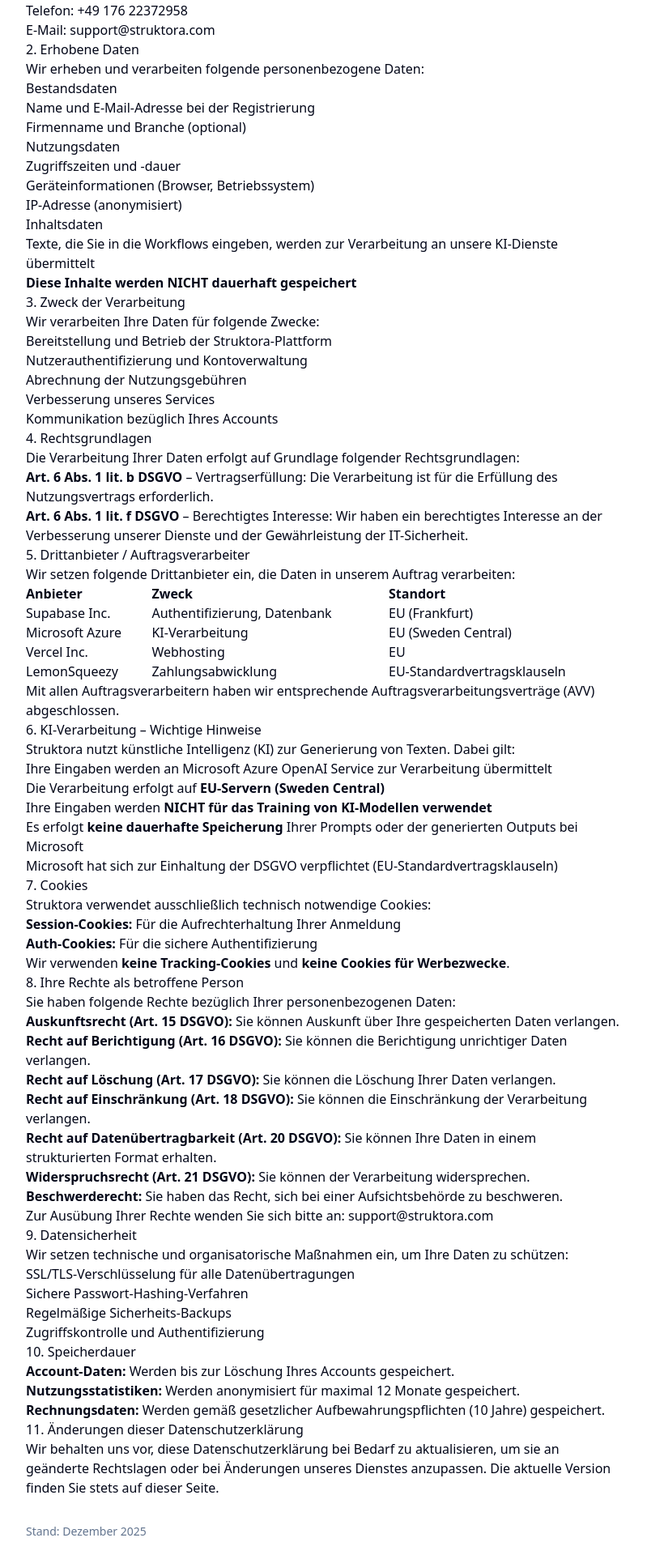
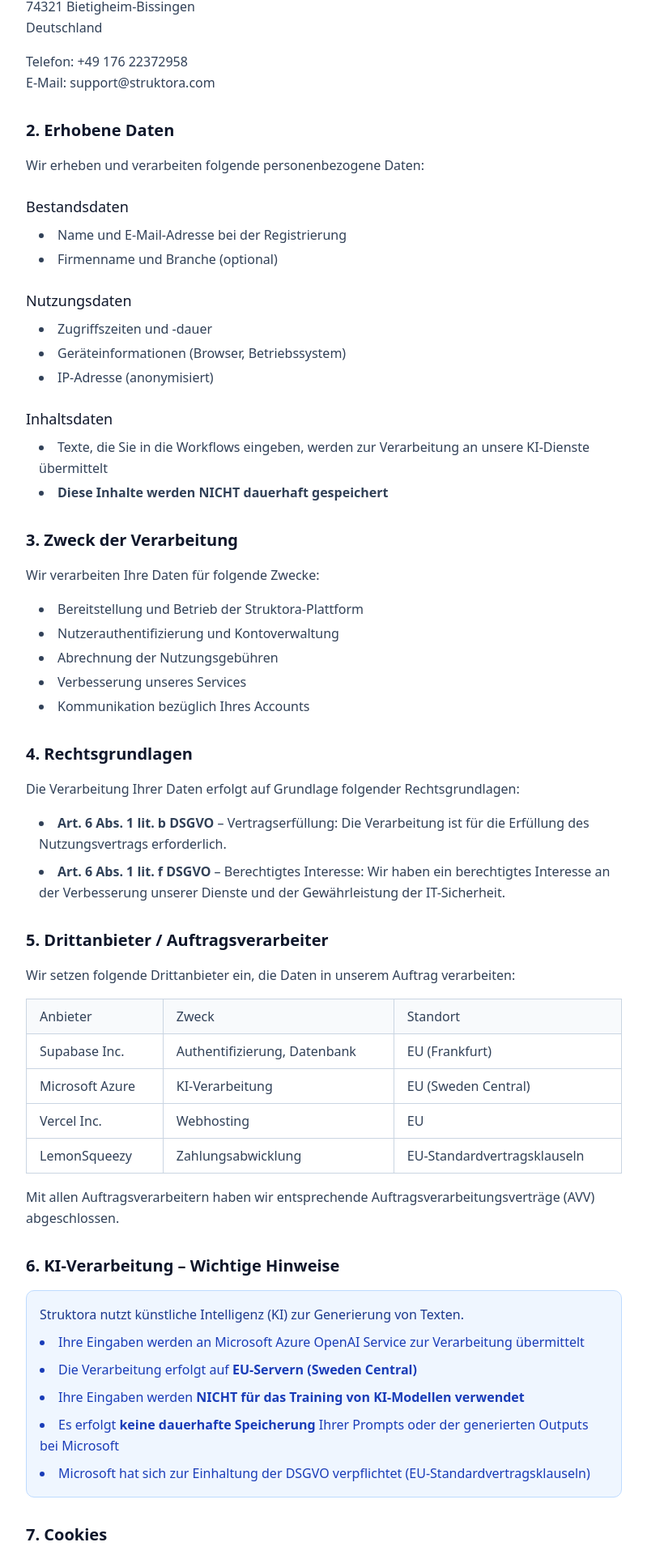
Before and after one commit to berndgalter-lab/struktora, a Next.js app: page /datenschutz in a window 1280 px wide. Shown: the part 359-2279 px from the top of the page at 81% size, without its empty margins (240-1039 px from the left). Built offline with nearby package versions, Linux system fonts and the light colour scheme.

Commit message:
fix: legal documents

```diff
--- a/package.json
+++ b/package.json
@@ -18,6 +18,7 @@
     "@radix-ui/react-slot": "^1.2.4",
     "@supabase/ssr": "^0.8.0",
     "@supabase/supabase-js": "^2.89.0",
+    "@tailwindcss/typography": "^0.5.19",
     "@vercel/analytics": "^1.6.1",
     "class-variance-authority": "^0.7.1",
     "clsx": "^2.1.1",
--- a/src/app/(marketing)/datenschutz/page.tsx
+++ b/src/app/(marketing)/datenschutz/page.tsx
@@ -17,12 +17,15 @@
           Datenschutzerklärung
         </h1>
 
-        <div className="prose prose-slate max-w-none">
-          <h2>1. Verantwortlicher</h2>
+        <div className="space-y-8 text-slate-700 leading-relaxed">
+          <section>
+            <h2 className="mb-4 text-xl font-semibold text-slate-900">
+              1. Verantwortlicher
+            </h2>
             <p>
               Verantwortlicher im Sinne der Datenschutz-Grundverordnung (DSGVO):
             </p>
-          <p>
+            <p className="mt-4">
               BG Online Media (haftungsbeschränkt)
               <br />
               Grünwiesenstraße 33
@@ -31,27 +34,40 @@
               <br />
               Deutschland
             </p>
-          <p>
+            <p className="mt-4">
               Telefon: +49 176 22372958
               <br />
               E-Mail: support@struktora.com
             </p>
+          </section>
 
-          <h2>2. Erhobene Daten</h2>
+          <section>
+            <h2 className="mb-4 text-xl font-semibold text-slate-900">
+              2. Erhobene Daten
+            </h2>
             <p>Wir erheben und verarbeiten folgende personenbezogene Daten:</p>
-          <h3>Bestandsdaten</h3>
-          <ul>
+
+            <h3 className="mt-6 mb-2 text-lg font-medium text-slate-900">
+              Bestandsdaten
+            </h3>
+            <ul className="list-disc list-inside space-y-1 ml-4">
               <li>Name und E-Mail-Adresse bei der Registrierung</li>
               <li>Firmenname und Branche (optional)</li>
             </ul>
-          <h3>Nutzungsdaten</h3>
-          <ul>
+
+            <h3 className="mt-6 mb-2 text-lg font-medium text-slate-900">
+              Nutzungsdaten
+            </h3>
+            <ul className="list-disc list-inside space-y-1 ml-4">
               <li>Zugriffszeiten und -dauer</li>
               <li>Geräteinformationen (Browser, Betriebssystem)</li>
               <li>IP-Adresse (anonymisiert)</li>
             </ul>
-          <h3>Inhaltsdaten</h3>
-          <ul>
+
+            <h3 className="mt-6 mb-2 text-lg font-medium text-slate-900">
+              Inhaltsdaten
+            </h3>
+            <ul className="list-disc list-inside space-y-1 ml-4">
               <li>
                 Texte, die Sie in die Workflows eingeben, werden zur Verarbeitung
                 an unsere KI-Dienste übermittelt
@@ -62,23 +78,31 @@
                 </strong>
               </li>
             </ul>
+          </section>
 
-          <h2>3. Zweck der Verarbeitung</h2>
+          <section>
+            <h2 className="mb-4 text-xl font-semibold text-slate-900">
+              3. Zweck der Verarbeitung
+            </h2>
             <p>Wir verarbeiten Ihre Daten für folgende Zwecke:</p>
-          <ul>
+            <ul className="list-disc list-inside space-y-1 ml-4 mt-4">
               <li>Bereitstellung und Betrieb der Struktora-Plattform</li>
               <li>Nutzerauthentifizierung und Kontoverwaltung</li>
               <li>Abrechnung der Nutzungsgebühren</li>
               <li>Verbesserung unseres Services</li>
               <li>Kommunikation bezüglich Ihres Accounts</li>
             </ul>
+          </section>
 
-          <h2>4. Rechtsgrundlagen</h2>
+          <section>
+            <h2 className="mb-4 text-xl font-semibold text-slate-900">
+              4. Rechtsgrundlagen
+            </h2>
             <p>
               Die Verarbeitung Ihrer Daten erfolgt auf Grundlage folgender
               Rechtsgrundlagen:
             </p>
-          <ul>
+            <ul className="list-disc list-inside space-y-2 ml-4 mt-4">
               <li>
                 <strong>Art. 6 Abs. 1 lit. b DSGVO</strong> – Vertragserfüllung:
                 Die Verarbeitung ist für die Erfüllung des Nutzungsvertrags
@@ -91,54 +115,64 @@
                 IT-Sicherheit.
               </li>
             </ul>
+          </section>
 
-          <h2>5. Drittanbieter / Auftragsverarbeiter</h2>
+          <section>
+            <h2 className="mb-4 text-xl font-semibold text-slate-900">
+              5. Drittanbieter / Auftragsverarbeiter
+            </h2>
             <p>
               Wir setzen folgende Drittanbieter ein, die Daten in unserem Auftrag
               verarbeiten:
             </p>
-          <table className="w-full">
+            <div className="mt-4 overflow-x-auto">
+              <table className="w-full border-collapse border border-slate-300">
                 <thead>
-              <tr>
-                <th className="text-left">Anbieter</th>
-                <th className="text-left">Zweck</th>
-                <th className="text-left">Standort</th>
+                  <tr className="bg-slate-50">
+                    <th className="border border-slate-300 px-4 py-2 text-left font-medium">Anbieter</th>
+                    <th className="border border-slate-300 px-4 py-2 text-left font-medium">Zweck</th>
+                    <th className="border border-slate-300 px-4 py-2 text-left font-medium">Standort</th>
                   </tr>
                 </thead>
                 <tbody>
                   <tr>
-                <td>Supabase Inc.</td>
-                <td>Authentifizierung, Datenbank</td>
-                <td>EU (Frankfurt)</td>
+                    <td className="border border-slate-300 px-4 py-2">Supabase Inc.</td>
+                    <td className="border border-slate-300 px-4 py-2">Authentifizierung, Datenbank</td>
+                    <td className="border border-slate-300 px-4 py-2">EU (Frankfurt)</td>
                   </tr>
                   <tr>
-                <td>Microsoft Azure</td>
-                <td>KI-Verarbeitung</td>
-                <td>EU (Sweden Central)</td>
+                    <td className="border border-slate-300 px-4 py-2">Microsoft Azure</td>
+                    <td className="border border-slate-300 px-4 py-2">KI-Verarbeitung</td>
+                    <td className="border border-slate-300 px-4 py-2">EU (Sweden Central)</td>
                   </tr>
                   <tr>
-                <td>Vercel Inc.</td>
-                <td>Webhosting</td>
-                <td>EU</td>
+                    <td className="border border-slate-300 px-4 py-2">Vercel Inc.</td>
+                    <td className="border border-slate-300 px-4 py-2">Webhosting</td>
+                    <td className="border border-slate-300 px-4 py-2">EU</td>
                   </tr>
                   <tr>
-                <td>LemonSqueezy</td>
-                <td>Zahlungsabwicklung</td>
-                <td>EU-Standardvertragsklauseln</td>
+                    <td className="border border-slate-300 px-4 py-2">LemonSqueezy</td>
+                    <td className="border border-slate-300 px-4 py-2">Zahlungsabwicklung</td>
+                    <td className="border border-slate-300 px-4 py-2">EU-Standardvertragsklauseln</td>
                   </tr>
                 </tbody>
               </table>
-          <p>
+            </div>
+            <p className="mt-4">
               Mit allen Auftragsverarbeitern haben wir entsprechende
               Auftragsverarbeitungsverträge (AVV) abgeschlossen.
             </p>
+          </section>
 
-          <h2>6. KI-Verarbeitung – Wichtige Hinweise</h2>
-          <p>
-            Struktora nutzt künstliche Intelligenz (KI) zur Generierung von
-            Texten. Dabei gilt:
+          <section>
+            <h2 className="mb-4 text-xl font-semibold text-slate-900">
+              6. KI-Verarbeitung – Wichtige Hinweise
+            </h2>
+            <div className="rounded-lg border border-blue-200 bg-blue-50 p-4">
+              <p className="font-medium text-blue-900 mb-2">
+                Struktora nutzt künstliche Intelligenz (KI) zur Generierung von Texten.
               </p>
-          <ul>
+              <ul className="list-disc list-inside space-y-2 text-blue-800">
                 <li>
                   Ihre Eingaben werden an Microsoft Azure OpenAI Service zur
                   Verarbeitung übermittelt
@@ -160,10 +194,15 @@
                   (EU-Standardvertragsklauseln)
                 </li>
               </ul>
+            </div>
+          </section>
 
-          <h2>7. Cookies</h2>
+          <section>
+            <h2 className="mb-4 text-xl font-semibold text-slate-900">
+              7. Cookies
+            </h2>
             <p>Struktora verwendet ausschließlich technisch notwendige Cookies:</p>
-          <ul>
+            <ul className="list-disc list-inside space-y-1 ml-4 mt-4">
               <li>
                 <strong>Session-Cookies:</strong> Für die Aufrechterhaltung Ihrer
                 Anmeldung
@@ -172,16 +211,20 @@
                 <strong>Auth-Cookies:</strong> Für die sichere Authentifizierung
               </li>
             </ul>
-          <p>
+            <p className="mt-4">
               Wir verwenden <strong>keine Tracking-Cookies</strong> und{" "}
               <strong>keine Cookies für Werbezwecke</strong>.
             </p>
+          </section>
 
-          <h2>8. Ihre Rechte als betroffene Person</h2>
+          <section>
+            <h2 className="mb-4 text-xl font-semibold text-slate-900">
+              8. Ihre Rechte als betroffene Person
+            </h2>
             <p>
               Sie haben folgende Rechte bezüglich Ihrer personenbezogenen Daten:
             </p>
-          <ul>
+            <ul className="list-disc list-inside space-y-2 ml-4 mt-4">
               <li>
                 <strong>Auskunftsrecht (Art. 15 DSGVO):</strong> Sie können
                 Auskunft über Ihre gespeicherten Daten verlangen.
@@ -211,25 +254,35 @@
                 einer Aufsichtsbehörde zu beschweren.
               </li>
             </ul>
-          <p>
-            Zur Ausübung Ihrer Rechte wenden Sie sich bitte an:
+            <p className="mt-4">
+              Zur Ausübung Ihrer Rechte wenden Sie sich bitte an:{" "}
+              <a href="mailto:support@struktora.com" className="text-blue-600 hover:underline">
                 support@struktora.com
+              </a>
             </p>
+          </section>
 
-          <h2>9. Datensicherheit</h2>
+          <section>
+            <h2 className="mb-4 text-xl font-semibold text-slate-900">
+              9. Datensicherheit
+            </h2>
             <p>
               Wir setzen technische und organisatorische Maßnahmen ein, um Ihre
               Daten zu schützen:
             </p>
-          <ul>
+            <ul className="list-disc list-inside space-y-1 ml-4 mt-4">
               <li>SSL/TLS-Verschlüsselung für alle Datenübertragungen</li>
               <li>Sichere Passwort-Hashing-Verfahren</li>
               <li>Regelmäßige Sicherheits-Backups</li>
               <li>Zugriffskontrolle und Authentifizierung</li>
             </ul>
+          </section>
 
-          <h2>10. Speicherdauer</h2>
-          <ul>
+          <section>
+            <h2 className="mb-4 text-xl font-semibold text-slate-900">
+              10. Speicherdauer
+            </h2>
+            <ul className="list-disc list-inside space-y-2 ml-4">
               <li>
                 <strong>Account-Daten:</strong> Werden bis zur Löschung Ihres
                 Accounts gespeichert.
@@ -243,16 +296,21 @@
                 Aufbewahrungspflichten (10 Jahre) gespeichert.
               </li>
             </ul>
+          </section>
 
-          <h2>11. Änderungen dieser Datenschutzerklärung</h2>
+          <section>
+            <h2 className="mb-4 text-xl font-semibold text-slate-900">
+              11. Änderungen dieser Datenschutzerklärung
+            </h2>
             <p>
               Wir behalten uns vor, diese Datenschutzerklärung bei Bedarf zu
               aktualisieren, um sie an geänderte Rechtslagen oder bei Änderungen
               unseres Dienstes anzupassen. Die aktuelle Version finden Sie stets
               auf dieser Seite.
             </p>
+          </section>
 
-          <p className="mt-8 text-sm text-slate-500">
+          <p className="text-sm text-slate-500 pt-4">
             Stand: Dezember 2025
           </p>
         </div>
--- a/src/app/(marketing)/impressum/page.tsx
+++ b/src/app/(marketing)/impressum/page.tsx
@@ -15,8 +15,11 @@
 
         <h1 className="mb-8 text-3xl font-bold text-slate-900">Impressum</h1>
 
-        <div className="prose prose-slate max-w-none">
-          <h2>Angaben gemäß § 5 TMG</h2>
+        <div className="space-y-8 text-slate-700 leading-relaxed">
+          <section>
+            <h2 className="mb-4 text-xl font-semibold text-slate-900">
+              Angaben gemäß § 5 TMG
+            </h2>
             <p>
               BG Online Media (haftungsbeschränkt)
               <br />
@@ -26,32 +29,52 @@
               <br />
               Deutschland
             </p>
+          </section>
 
-          <h2>Vertreten durch</h2>
+          <section>
+            <h2 className="mb-4 text-xl font-semibold text-slate-900">
+              Vertreten durch
+            </h2>
             <p>Geschäftsführer: Bernd Galter</p>
+          </section>
 
-          <h2>Kontakt</h2>
+          <section>
+            <h2 className="mb-4 text-xl font-semibold text-slate-900">
+              Kontakt
+            </h2>
             <p>
               Telefon: +49 176 22372958
               <br />
               E-Mail: support@struktora.com
             </p>
+          </section>
 
-          <h2>Handelsregister</h2>
+          <section>
+            <h2 className="mb-4 text-xl font-semibold text-slate-900">
+              Handelsregister
+            </h2>
             <p>
               Registergericht: Amtsgericht Stuttgart
               <br />
               Registernummer: HRB 774462
             </p>
+          </section>
 
-          <h2>Umsatzsteuer-ID</h2>
+          <section>
+            <h2 className="mb-4 text-xl font-semibold text-slate-900">
+              Umsatzsteuer-ID
+            </h2>
             <p>
               Umsatzsteuer-Identifikationsnummer gemäß § 27 a Umsatzsteuergesetz:
               <br />
               DE331972080
             </p>
+          </section>
 
-          <h2>EU-Streitschlichtung</h2>
+          <section>
+            <h2 className="mb-4 text-xl font-semibold text-slate-900">
+              EU-Streitschlichtung
+            </h2>
             <p>
               Die Europäische Kommission stellt eine Plattform zur
               Online-Streitbeilegung (OS) bereit:{" "}
@@ -64,16 +87,26 @@
                 https://ec.europa.eu/consumers/odr/
               </a>
             </p>
-          <p>Unsere E-Mail-Adresse finden Sie oben im Impressum.</p>
+            <p className="mt-2">
+              Unsere E-Mail-Adresse finden Sie oben im Impressum.
+            </p>
+          </section>
 
-          <h2>Verbraucherstreitbeilegung/Universalschlichtungsstelle</h2>
+          <section>
+            <h2 className="mb-4 text-xl font-semibold text-slate-900">
+              Verbraucherstreitbeilegung/Universalschlichtungsstelle
+            </h2>
             <p>
               Wir sind nicht bereit oder verpflichtet, an
               Streitbeilegungsverfahren vor einer Verbraucherschlichtungsstelle
               teilzunehmen.
             </p>
+          </section>
 
-          <h2>Haftung für Inhalte</h2>
+          <section>
+            <h2 className="mb-4 text-xl font-semibold text-slate-900">
+              Haftung für Inhalte
+            </h2>
             <p>
               Als Diensteanbieter sind wir gemäß § 7 Abs.1 TMG für eigene Inhalte
               auf diesen Seiten nach den allgemeinen Gesetzen verantwortlich. Nach
@@ -82,7 +115,7 @@
               überwachen oder nach Umständen zu forschen, die auf eine
               rechtswidrige Tätigkeit hinweisen.
             </p>
-          <p>
+            <p className="mt-4">
               Verpflichtungen zur Entfernung oder Sperrung der Nutzung von
               Informationen nach den allgemeinen Gesetzen bleiben hiervon
               unberührt. Eine diesbezügliche Haftung ist jedoch erst ab dem
@@ -90,8 +123,12 @@
               Bekanntwerden von entsprechenden Rechtsverletzungen werden wir diese
               Inhalte umgehend entfernen.
             </p>
+          </section>
 
-          <h2>Haftung für Links</h2>
+          <section>
+            <h2 className="mb-4 text-xl font-semibold text-slate-900">
+              Haftung für Links
+            </h2>
             <p>
               Unser Angebot enthält Links zu externen Websites Dritter, auf deren
               Inhalte wir keinen Einfluss haben. Deshalb können wir für diese
@@ -102,14 +139,18 @@
               Rechtswidrige Inhalte waren zum Zeitpunkt der Verlinkung nicht
               erkennbar.
             </p>
-          <p>
+            <p className="mt-4">
               Eine permanente inhaltliche Kontrolle der verlinkten Seiten ist
               jedoch ohne konkrete Anhaltspunkte einer Rechtsverletzung nicht
               zumutbar. Bei Bekanntwerden von Rechtsverletzungen werden wir
               derartige Links umgehend entfernen.
             </p>
+          </section>
 
-          <h2>Urheberrecht</h2>
+          <section>
+            <h2 className="mb-4 text-xl font-semibold text-slate-900">
+              Urheberrecht
+            </h2>
             <p>
               Die durch die Seitenbetreiber erstellten Inhalte und Werke auf
               diesen Seiten unterliegen dem deutschen Urheberrecht. Die
@@ -119,7 +160,7 @@
               Downloads und Kopien dieser Seite sind nur für den privaten, nicht
               kommerziellen Gebrauch gestattet.
             </p>
-          <p>
+            <p className="mt-4">
               Soweit die Inhalte auf dieser Seite nicht vom Betreiber erstellt
               wurden, werden die Urheberrechte Dritter beachtet. Insbesondere
               werden Inhalte Dritter als solche gekennzeichnet. Sollten Sie
@@ -127,6 +168,7 @@
               wir um einen entsprechenden Hinweis. Bei Bekanntwerden von
               Rechtsverletzungen werden wir derartige Inhalte umgehend entfernen.
             </p>
+          </section>
         </div>
 
         <div className="mt-12 border-t border-slate-200 pt-8">
```
Also changed, not shown: src/app/(marketing)/agb/page.tsx (+97 -51 lines), src/app/(marketing)/widerruf/page.tsx (+68 -47 lines), 1 other file (tests, documents, lock files or other folders). Lines whose indentation alone changed are shown as unchanged.
